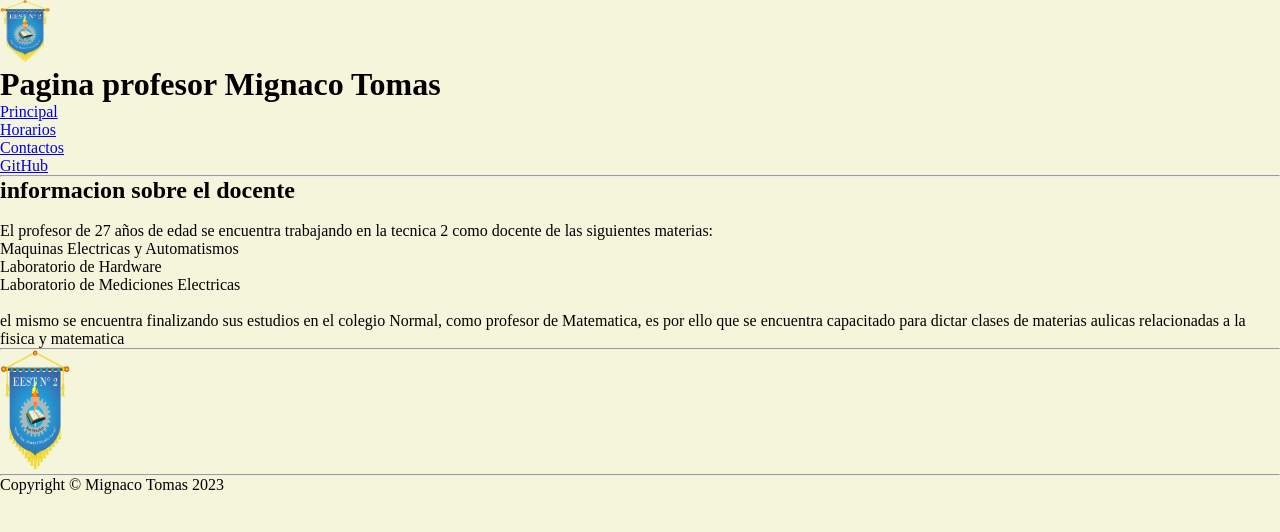
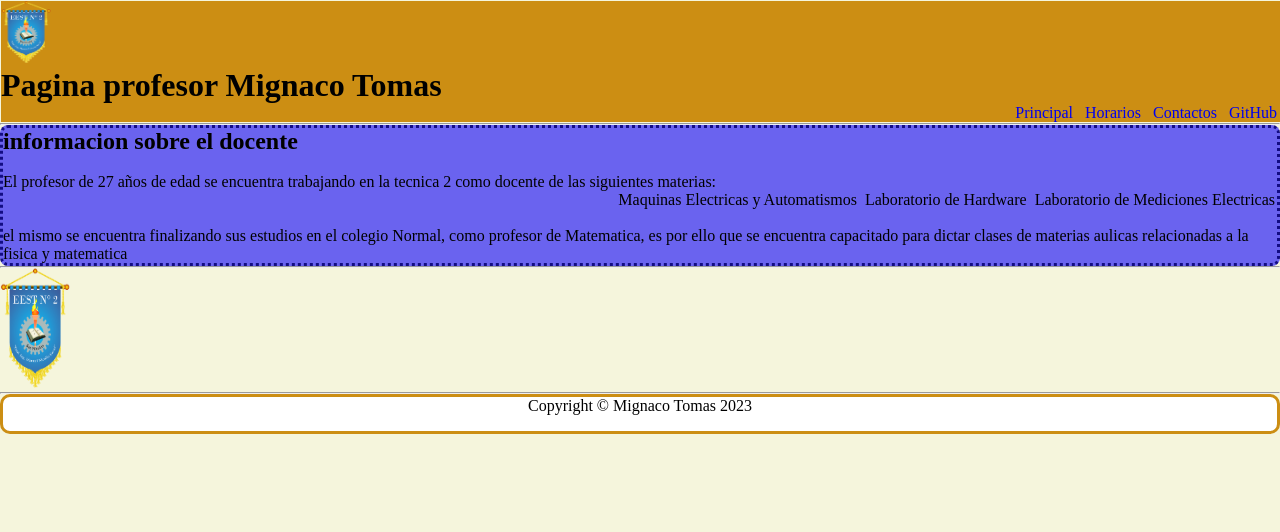
Before and after one commit to TomasMig/semana3, a plain HTML site: page index.html in a window 1280 px wide. Drawn offline with Linux system fonts and the light colour scheme.

Commit message:
agrega estilos

```diff
--- a/css/style.css
+++ b/css/style.css
@@ -6,6 +6,45 @@
 
 body {
     background-color: beige;
+}
+
+.header {
+    display: inline-block;
+    background-color: #cc8e13;
+    width: 100%;
+    margin: 1px;
+}
+
+ul {
+    list-style: none;
+    text-align: right;
+}
+
+li, li a {
+    text-decoration: none;
+    display: inline;
+    margin: 2px;
+}
+
+section {
+    background-color: #6a63ef;
+    border-style: dotted;
+    border-radius: 8px;
+    border-color: #130d83;
+}
+
+section a img:hover {
+    transform: scale(0.9);
+    transition: all 300ms;
+}
+
+.footer {
+    background-color: #fff;
+    border-style: solid;
+    border-color: #cc8e13;
+    border-radius: 10px;
+    text-align: center;
+    height: 40px;
 }
 
 /* Cambia letra de los dias de los horarios*/
--- a/index.html
+++ b/index.html
@@ -8,8 +8,8 @@
     <title>Pagina Principal</title>
 </head>
 <body>
-    <header>
-        <a href="index.html"><img src="img/logo_escuela.png" alt="Logo de la tecnica 2" width="50"></a>
+    <header class="header">
+            <a href="index.html"><img src="img/logo_escuela.png" alt="Logo de la tecnica 2" width="50"></a>
         <h1>Pagina profesor <strong>Mignaco Tomas</strong></h1>
         <nav>
             <ul>
@@ -40,7 +40,7 @@
         <a href="http://eest2sn.edu.ar/" target="_blank"><img src="img/logo_escuela.png" alt="enlace a la pagina de la tecnica 2" width="70" height="120"></a>
     </aside>
     <hr>
-    <footer>
+    <footer class="footer">
         Copyright &copy; Mignaco Tomas 2023
     </footer>
 </body>
```
Also changed, not shown: html/contacto.html (+2 -2 lines), html/horarios.html (+2 -2 lines).
